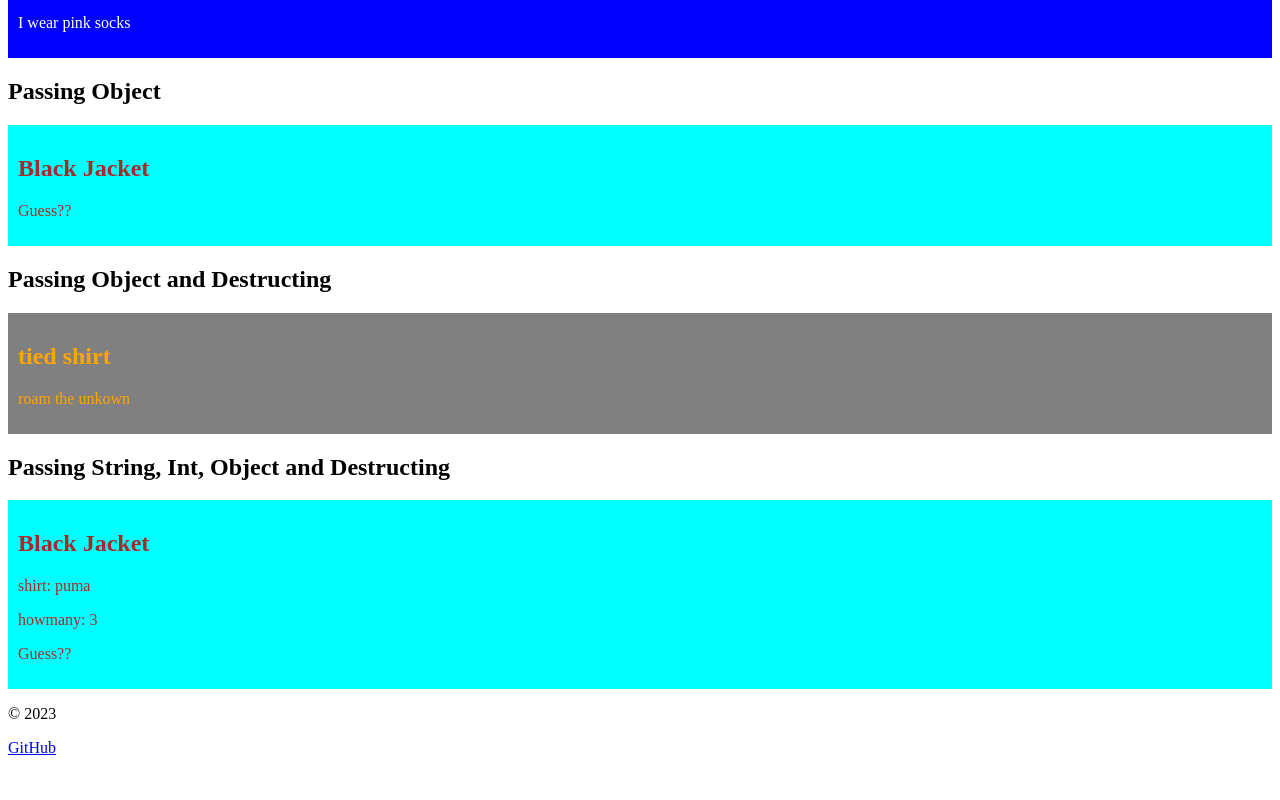
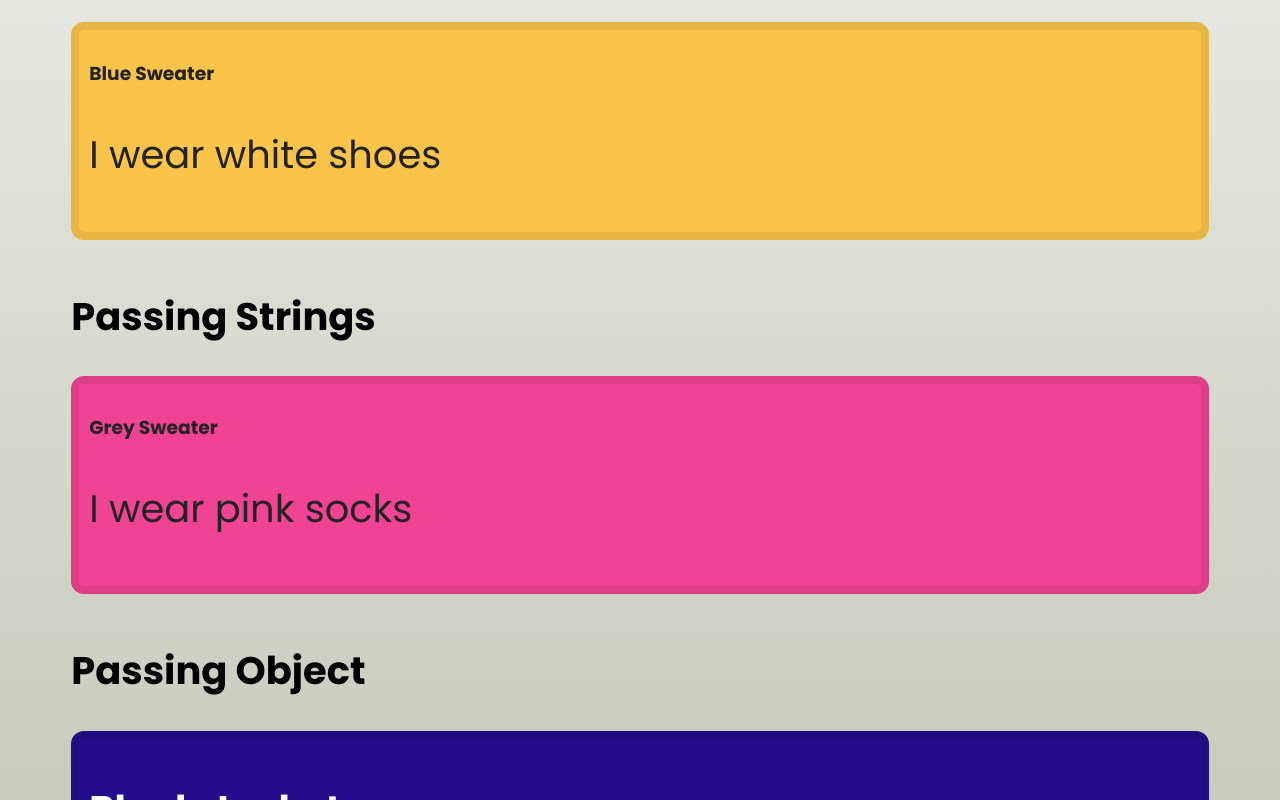
Before and after one commit to jsohndata/practice-react-props-c11, a React (Create React App) app: page / in a window 1280 px wide. Shown: the part 400-1200 px from the top of the page. Before the commit the page ends 1173 px from the top, so only its background shows below. Built offline with nearby package versions, Linux system fonts and the light colour scheme.

Commit message:
ADDED styles

```diff
--- a/src/App.js
+++ b/src/App.js
@@ -11,32 +11,34 @@ import './styles/App.css';
 const bannerMaterialOne = {
   title: "Black Jacket",
   content: "Guess??",
-  bgColor: "cyan",
-  fontColor: "brown"
+  bgColor: "#240e8b",
+  fontColor: "#ffffff"
 };
 
 const bannerMaterialTwo = {
   title: "tied shirt",
   content: "roam the unkown",
-  bgColor: "grey",
+  bgColor: "#3c4cad",
   fontColor: "orange"
 }
 
 function App() {
   return (
     <>
+      <div id="main-container">
       <Main />
       <Body />
+
       <Banner1
         title="Blue Sweater"
         content="I wear white shoes"
-        bgColor="pink"
-        fontColor="red" />
+        bgColor="#f9c449"
+        fontColor="#232323" />
       <Banner1
         title="Grey Sweater"
         content="I wear pink socks"
-        bgColor="blue"
-        fontColor="white" />
+        bgColor="#f04393"
+        fontColor="#232323" />
 
       <Banner2 info={bannerMaterialOne} />
 
@@ -47,6 +49,7 @@ function App() {
         shirt="puma"
         data={bannerMaterialOne} />
       <Footer />
+      </div>
     </>
   );
 }
--- a/src/components/Footer.jsx
+++ b/src/components/Footer.jsx
@@ -6,8 +6,9 @@ export default function Footer() {
 
   return (
     <footer>
-      <p>&copy; {fullYear}</p>
-      <p><a href={gitHubLink} target="_blank" rel="noreferrer">GitHub</a></p>
+      <p><small>&copy; {fullYear}</small>
+        <br />
+        <a href={gitHubLink} target="_blank" rel="noreferrer">GitHub</a></p>
     </footer>
   );
 }
--- a/src/styles/App.css
+++ b/src/styles/App.css
@@ -0,0 +1,39 @@
+@import url('https://fonts.googleapis.com/css2?family=Poppins:ital,wght@0,100;0,200;0,300;0,400;0,500;0,600;0,700;0,800;0,900;1,100;1,200;1,300;1,400;1,500;1,600;1,700;1,800;1,900&display=swap');
+
+* {
+  font-family: 'Poppins', sans-serif;
+}
+
+body {
+  background-image: linear-gradient(
+    180deg,
+    rgb(243, 243, 241),
+    rgb(198, 201, 184),
+    rgb(173, 205, 204)
+  );
+}
+
+p {
+  font-size: clamp(1.0rem, 5vw, 1.3rem);
+}
+
+h1 {
+  font-size: clamp(3rem, 5vw, 7rem);
+}
+
+h2 {
+  font-size: clamp(1.9rem, 3vw, 2.8rem);
+}
+
+p {
+  font-size: clamp(1.9rem, 3vw, 2.8rem);
+}
+
+footer {
+  text-align: center;
+}
+
+#main-container {
+  width: 90%;
+  margin: 0 auto;
+}
--- a/src/styles/Banner.css
+++ b/src/styles/Banner.css
@@ -1,4 +1,7 @@
 .banner-container {
   background-color: red;
   padding: 10px;
+  margin-bottom: 3rem;
+  border-radius: 13px;
+  border: 8px solid rgba(0, 0, 0, 0.08);
 }
```
Also changed, not shown: 1 other file (tests, documents, lock files or other folders).
